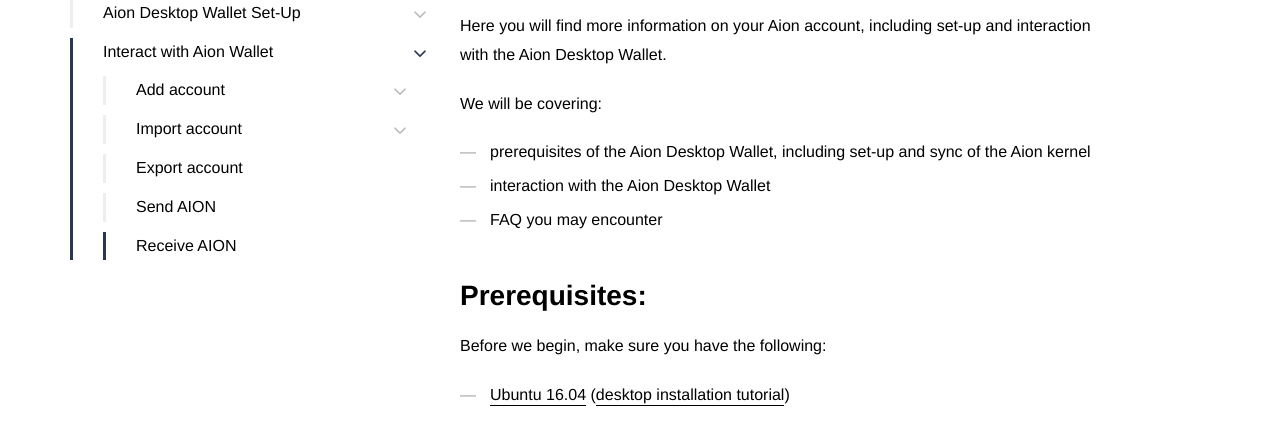
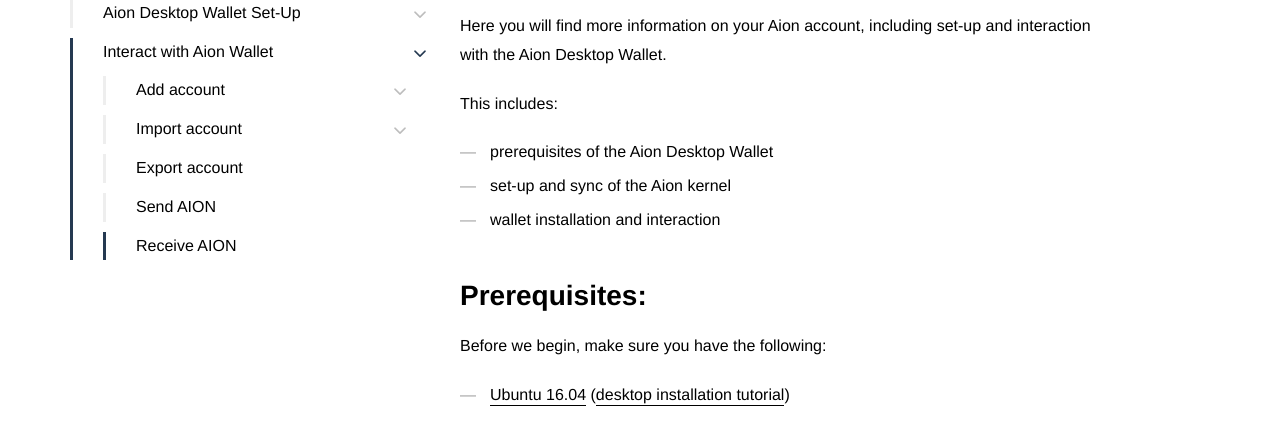
Before and after one commit to AvNuc/shereezhang.github.io, a plain HTML site: page Account Management/index.html in a window 1280 px wide. Shown: the part 604-1030 px from the top of the page. Drawn offline with Linux system fonts and the light colour scheme; files whose address does not match are found by name.

Commit message:
overview update

```diff
--- a/Account Management/index.html
+++ b/Account Management/index.html
@@ -102,11 +102,11 @@ j=d.createElement(s),dl=l!='dataLayer'?'&l='+l:'';j.async=true;j.src=
 <h2 id="am-overview">Account Management Overview</h2>
 <p>Here you will find more information on your Aion account, including set-up and interaction with the Aion Desktop Wallet.</p>
 
-<p>We will be covering:</p>
+<p>This includes:</p>
 <ul>
-  <li>prerequisites of the Aion Desktop Wallet, including set-up and sync of the Aion kernel</li>
-  <li>interaction with the Aion Desktop Wallet</li>
-  <li>FAQ you may encounter</li>
+  <li>prerequisites of the Aion Desktop Wallet</li>
+  <li>set-up and sync of the Aion kernel</li>
+  <li>wallet installation and interaction</li>
 </ul>
 
 <h3><strong>Prerequisites:</strong></h3>
```
